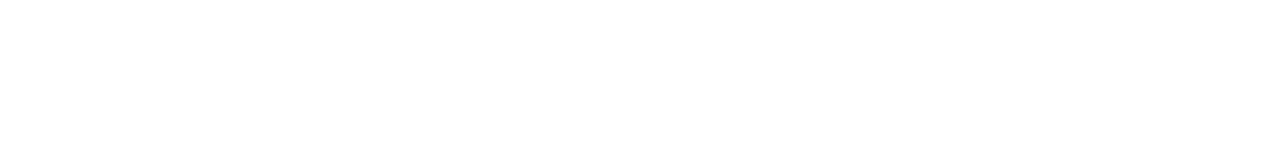
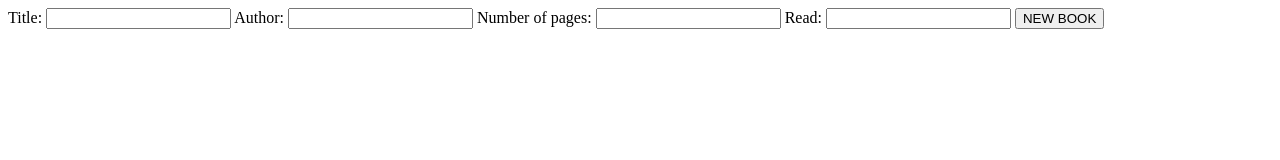
Before and after one commit to pbaki/Small-Library, a plain HTML site: page index.html in a window 1280 px wide. Drawn offline with Linux system fonts and the light colour scheme.

Commit message:
Form created from which results Book object is created, card container contain js created cards from form data stored as object

```diff
--- a/index.html
+++ b/index.html
@@ -9,6 +9,31 @@
     <title>Document</title>
 </head>
 <body>
+    <div class="form">
+        <form>
+            <label for="title"> Title:
+                <input type="text" name="title" id="title">
+            </label>
+            <label for="author"> Author:
+                <input type="text" name="author" id="author">
+            </label>
+            <label for="pages"> Number of pages:
+                <input type="text" name="pages" id="pages">
+            </label>
+            <label for="read"> Read:
+                <input type="text" name="read" id="read">
+            </label>
+            <label for="new-book">
+                <input type="submit" value="NEW BOOK" name="new-book" id="new-book">
+            </label>
+        </form>
+    </div>
+
+        <div id="card-container">
+
+
+
+    </div>
 
 
 
```
